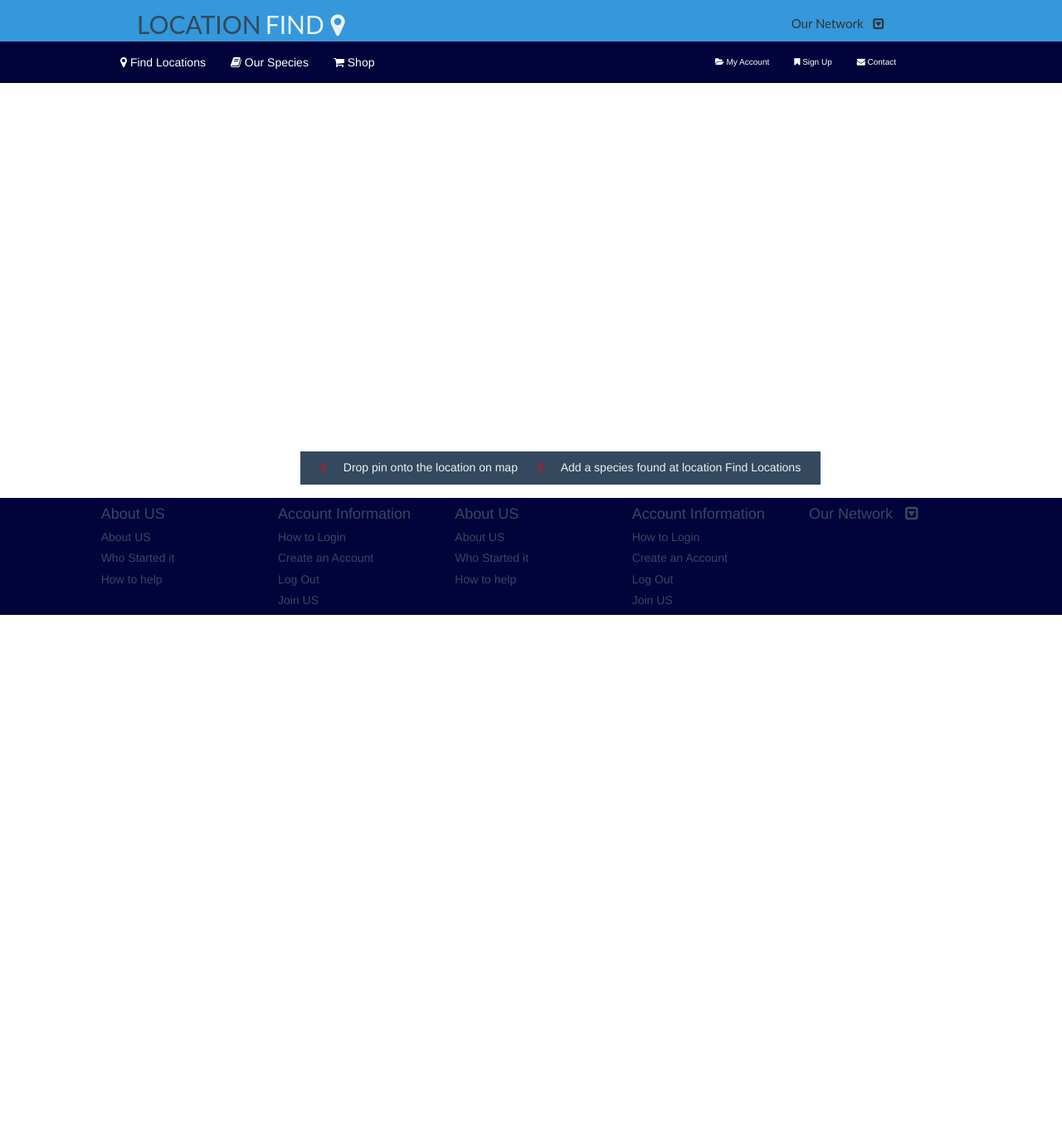
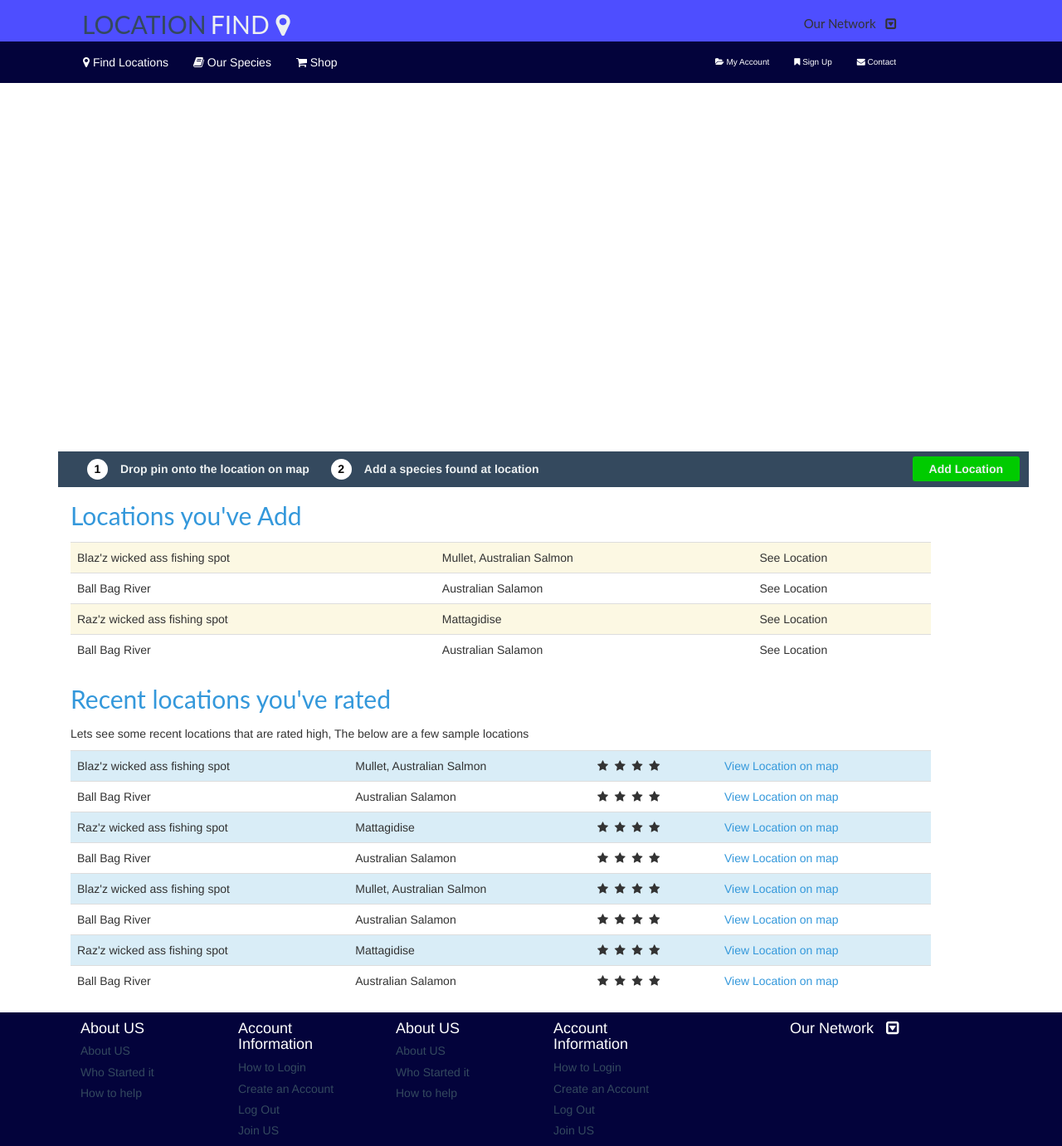
Before and after one commit to vineetsouri/psd-html, a Jekyll site: the page built from index.html, in a window 1280 px wide. Shown: the whole page at 83% size. Built offline with Jekyll 4.4.1, drawn with Linux system fonts in a browser that asks for light colours; nearby versions of some CDN libraries; before the commit the page ends 900 px from its top, so only the background shows below that.

Commit message:
added footer and changes in the alignment

```diff
--- a/_config.yml
+++ b/_config.yml
@@ -5,5 +5,5 @@
   Write an awesome description for your new site here. You can edit this
   line in _config.yml. It will appear in your document head meta (for
   Google search results) and in your feed.xml site description.
-baseurl: "" # the subpath of your site, e.g. /blog/
+baseurl: "/psd-html/" # the subpath of your site, e.g. /blog/
 url: "http://yourdomain.com" # the base hostname & protocol for your site
--- a/_includes/footer.html
+++ b/_includes/footer.html
@@ -1,34 +1,34 @@
 <!-- footer starts here -->
-<div class="container-fluid footer">
-  <div class="row">
-    <div class="col-xs-offset-1 col-xs-2">
-    <h4>About US</h4>
+<div class="container-fluid  footer">
+  <div class="container row">
+    <div class="col-xs-2">
+    <h4 id="footerhead">About US</h4>
     <h5>About US</h5>
     <h5>Who Started it</h5>
     <h5>How to help</h5>
     </div>
     <div class="col-xs-2">
-      <h4>Account Information</h4>
+      <h4 id="footerhead">Account Information</h4>
       <h5>How to Login</h5>
       <h5>Create an Account</h5>
       <h5>Log Out</h5>
       <h5>Join US</h5>
     </div>
     <div class="col-xs-2">
-      <h4>About US</h4>
+      <h4 id="footerhead">About US</h4>
     <h5>About US</h5>
     <h5>Who Started it</h5>
     <h5>How to help</h5>
     </div>
     <div class="col-xs-2">
-      <h4>Account Information</h4>
+      <h4 id="footerhead">Account Information</h4>
       <h5>How to Login</h5>
       <h5>Create an Account</h5>
       <h5>Log Out</h5>
       <h5>Join US</h5>
     </div>
-    <div class="col-xs-2">
-      <h4>Our Network&nbsp&nbsp&nbsp<i class="fa fa-caret-square-o-down fa-1x"></i></h4>
+    <div class="col-xs-offset-1 col-xs-2">
+      <h4 id="footerhead lastcolumn">Our Network&nbsp&nbsp&nbsp<i class="fa fa-caret-square-o-down fa-1x"></i></h4>
     </div>
   </div>
 </div>
--- a/_includes/header.html
+++ b/_includes/header.html
@@ -1,5 +1,5 @@
 <nav class="navbar navbar-default mainnav">
-  <div class="container-fluid">
+  <div class="container">
     <!-- Brand and toggle get grouped for better mobile display -->
     <div class="navbar-header">
       <a class="navbar-brand" href="#"><span class="loc">LOCATION</span> <span class="fin">FIND&nbsp<i class="fa fa-map-marker fa-4"></i></span></a>
@@ -22,6 +22,8 @@
             <li><a class="active"href="#">Find a Location</a></li>
             <li><a class="active"href="#">Add a Location</a></li>
             <li><a class="active"href="#">Review a Location</a></li>
+            <li><a class="active"href="#">Review a Location</a></li>
+            <li><a class="active last"href="#">Register</a></li>
           </ul>
         </li>
         <li role="presentation"><a href="#" class="navicons"><i class="fa fa-book"></i>&nbspOur Species</a></li>
@@ -37,7 +39,7 @@
 </nav>
 <div id="navcontainer">
   <div id="map-canvas"></div>
-  <div class="inmap container-fluid">
+  <div class="inmap container">
     <ul class="map-options">
       <li>
         <a href="#"><span id = "number1">1</span>Drop pin onto the location on map</a>
@@ -45,13 +47,89 @@
       <li>
         <a href="#"><span id="number2">2</span>Add a species found at location</a>
       </li>
-      <li role="presentation"><a href="#" class="navicons1 dropdown-toggle" data-toggle="dropdown" role="button" aria-expanded="false">Find Locations</a>
-        <ul class="dropdown-menu">
-          <li><a href="#">Find a Location</a></li>
-          <li><a href="#">Add a Location</a></li>
-          <li><a href="#">Review a Location</a></li>
-        </ul>
+      <li>
+        <a href="#" class="map-button">Add Location</a>
       </li>
+      <!-- <li><button><a class="active"href="#">Add Location</a></button></li> -->
     </ul>
   </div>
 </div>
+<div class="container">
+  <div class="container">
+    <p id="table-header">Locations you've Add</p>
+    <table style="width:91%" class="table">
+      <tr class="warning">
+        <td>Blaz'z wicked ass fishing spot</td>
+        <td>Mullet, Australian Salmon</td>
+        <td>See Location</td>
+      </tr>
+      <tr>
+        <td>Ball Bag River</td>
+        <td>Australian Salamon</td>
+        <td>See Location</td>
+      </tr>
+      <tr class="warning">
+        <td>Raz'z wicked ass fishing spot</td>
+        <td>Mattagidise</td>
+        <td>See Location</td>
+      </tr>
+      <tr>
+        <td>Ball Bag River</td>
+        <td>Australian Salamon</td>
+        <td>See Location</td>
+      </tr>
+    </table>
+    <p id="table-header">Recent locations you've rated</p>
+    <p>Lets see some recent locations that are rated high, The below are a few sample locations</p>
+    <table style="width:91%" class="table">
+      <tr class="info">
+        <td>Blaz'z wicked ass fishing spot</td>
+        <td>Mullet, Australian Salmon</td>
+        <td><i class="fa fa-star"></i>&nbsp&nbsp<i class="fa fa-star"></i>&nbsp&nbsp<i class="fa fa-star"></i>&nbsp&nbsp<i class="fa fa-star"></i></td>
+        <td id="View-Location">View Location on map</td>
+      </tr>
+      <tr>
+        <td>Ball Bag River</td>
+        <td>Australian Salamon</td>
+        <td><i class="fa fa-star"></i>&nbsp&nbsp<i class="fa fa-star"></i>&nbsp&nbsp<i class="fa fa-star"></i>&nbsp&nbsp<i class="fa fa-star"></i></td>
+        <td id="View-Location">View Location on map</td>
+      </tr>
+      <tr class="info">
+        <td>Raz'z wicked ass fishing spot</td>
+        <td>Mattagidise</td>
+        <td><i class="fa fa-star"></i>&nbsp&nbsp<i class="fa fa-star"></i>&nbsp&nbsp<i class="fa fa-star"></i>&nbsp&nbsp<i class="fa fa-star"></i></td>
+        <td id="View-Location">View Location on map</td>
+      </tr>
+      <tr>
+        <td>Ball Bag River</td>
+        <td>Australian Salamon</td>
+        <td><i class="fa fa-star"></i>&nbsp&nbsp<i class="fa fa-star"></i>&nbsp&nbsp<i class="fa fa-star"></i>&nbsp&nbsp<i class="fa fa-star"></i></td>
+        <td id="View-Location">View Location on map</td>
+      </tr>
+      <tr class="info">
+        <td>Blaz'z wicked ass fishing spot</td>
+        <td>Mullet, Australian Salmon</td>
+        <td><i class="fa fa-star"></i>&nbsp&nbsp<i class="fa fa-star"></i>&nbsp&nbsp<i class="fa fa-star"></i>&nbsp&nbsp<i class="fa fa-star"></i></td>
+        <td id="View-Location">View Location on map</td>
+      </tr>
+      <tr>
+        <td>Ball Bag River</td>
+        <td>Australian Salamon</td>
+        <td><i class="fa fa-star"></i>&nbsp&nbsp<i class="fa fa-star"></i>&nbsp&nbsp<i class="fa fa-star"></i>&nbsp&nbsp<i class="fa fa-star"></i></td>
+        <td id="View-Location">View Location on map</td>
+      </tr>
+      <tr class="info">
+        <td>Raz'z wicked ass fishing spot</td>
+        <td>Mattagidise</td>
+        <td><i class="fa fa-star"></i>&nbsp&nbsp<i class="fa fa-star"></i>&nbsp&nbsp<i class="fa fa-star"></i>&nbsp&nbsp<i class="fa fa-star"></i></td>
+        <td id="View-Location">View Location on map</td>
+      </tr>
+      <tr>
+        <td>Ball Bag River</td>
+        <td>Australian Salamon</td>
+        <td><i class="fa fa-star"></i>&nbsp&nbsp<i class="fa fa-star"></i>&nbsp&nbsp<i class="fa fa-star"></i>&nbsp&nbsp<i class="fa fa-star"></i></td>
+        <td id="View-Location">View Location on map</td>
+      </tr>
+    </table>
+  </div>
+</div>
--- a/_sass/_base.scss
+++ b/_sass/_base.scss
@@ -1,10 +1,10 @@
 .mainnav{
-  background-color: #3498db;
+  background-color: #4e4eff;
   margin: 0;
   border: 0;
   border-radius: 0;
   span.loc{
-    margin-left: 150px;
+    margin-left: 29px;
     color: #34495e;
     font-family: Lato;
     font-size: 30px;
@@ -16,7 +16,7 @@
   }
   .rightset{
     padding-top: 18px;
-    margin-right: 200px;
+    margin-right: 130px;
     font-family: Lato;
     font-size: 15px;
   }
@@ -33,11 +33,29 @@
     background-color: #3498db;
   }
   .navicons1{
-    margin-left: 45px;
+    // margin-left: 45px;
   }
   .righticons{
     margin-right: 100px;
     font-size: 10px;
+  }
+  button{
+    background-color: #60ff60;
+    position: absolute;
+    top: 6px;
+    right: 7px;
+  }
+  .last{
+    border-radius: 3px;
+    color: white;
+    padding: 5px 20px;
+    background-color: #00CB00;
+    text-decoration: none;
+    float: right;
+    position: absolute;
+    top: 3px;
+    right: 5px;
+
   }
 }
 #navcontainer  ul {
@@ -50,35 +68,85 @@
 }
 #navcontainer ul li a{
   color: #ecf0f1;
+  margin: 11px;
+  font-weight: bold;
 }
 .inmap{
   position: absolute;
   margin: -56px;
   background-color: #34495e;
-  margin-left: 362px;
-  height: 40px;
+  margin-left: 70px;
+  height: 43px;
+  .map-button{
+    border-radius: 3px;
+    color: white;
+    padding: 5px 20px;
+    background-color: #00CB00;
+    text-decoration: none;
+    float: right;
+    position: absolute;
+    top: -5px;
+    right: 0;
+    &:hover {
+      background-color: white;
+      color: black;
+    }
+  }
 }
 #number1{
-  color: red;
-  padding-right: 20px;
-  border-radius: 100%;
+  color: black;
+  border-radius: 50%;
+  background-color: white;
+  width: 25px;
+  display: inline-block;
+  height: 25px;
+  line-height: 25px;
+  text-align: center;
+  margin-right: 15px;
 }
 #number2{
-  color: red;
-  padding-right: 20px;
-  padding-left: 20px;
+  color: black;
+  border-radius: 50%;
+  background-color: white;
+  width: 25px;
+  display: inline-block;
+  height: 25px;
+  line-height: 25px;
+  text-align: center;
+  margin-right: 15px;
 }
 .navbar-nav .dropdown-menu{
-  width: 60vw;
-  left: 44px;
+  width: 76vw;
+  // left: 44px;
   background-color: #3498db;
 }
 .navbar-default .navbar-nav>.open>a{
   &, &:hover, &:focus {
+    color: white;
     background-color: #3498db;
   }
 }
 .footer{
   background-color: #03033B;
   color: #34495e;
+  #footerhead{
+    color: white;
+  }
+  .row{
+    margin-left: 52px;
+  }
+  .lastcolumn{
+    float: right;
+  }
+  h4 {
+    color: white;
+  }
 }
+#table-header{
+  font-family: Lato;
+  color: #3498db;
+  font-size: 30px;
+}
+#View-Location{
+  color: #3498db;
+}
```
